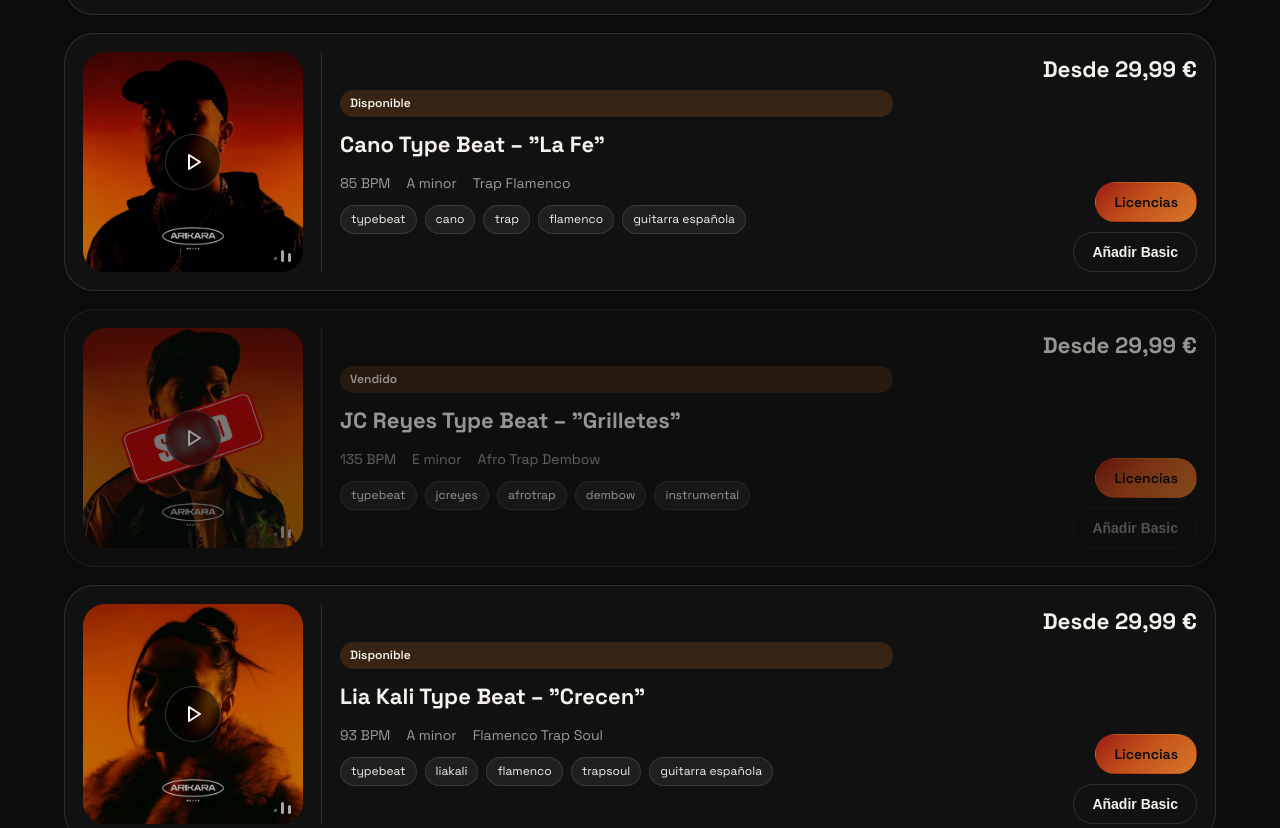
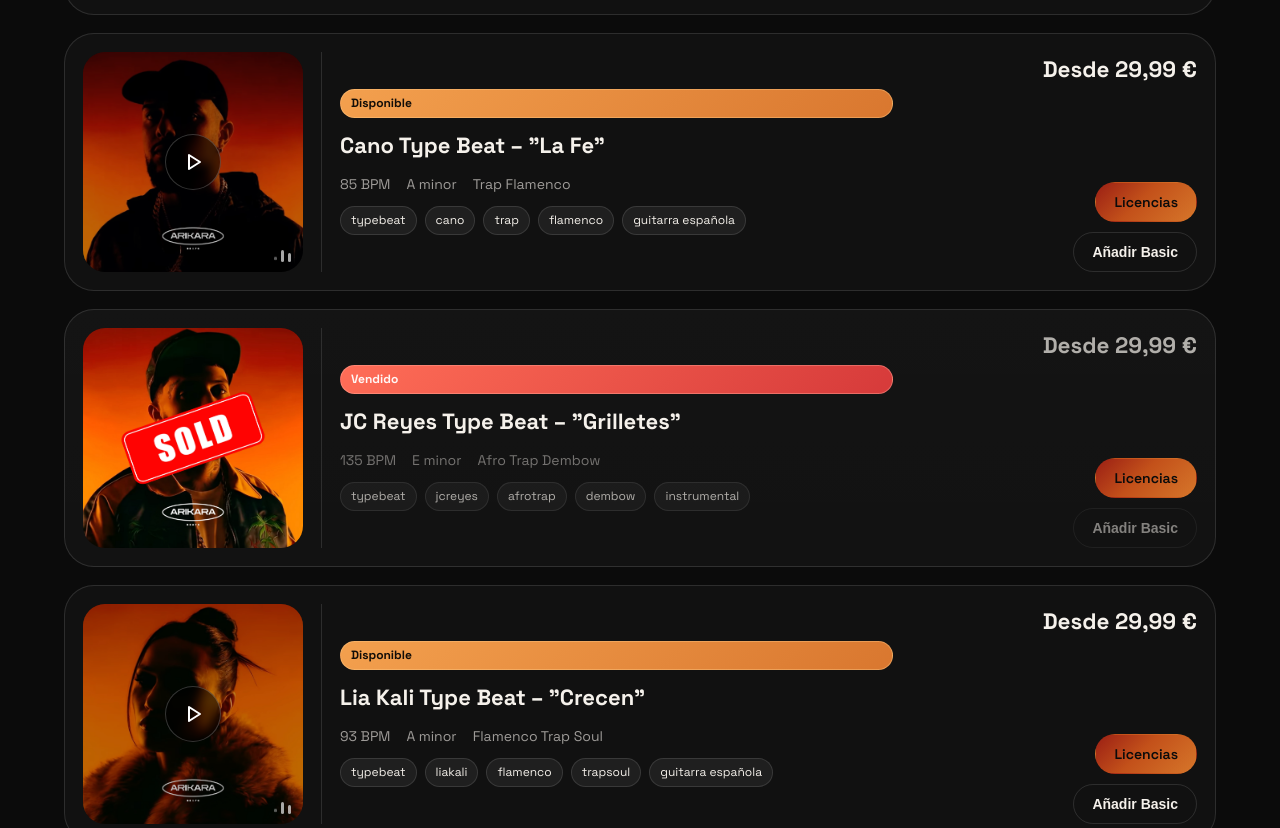
Before and after one commit to padroaberci-ai/arikara-beats, a website: page frontend/index.html in a window 1280 px wide. Shown: the part 2619-3447 px from the top of the page. Drawn offline with nearby package versions, Linux system fonts and the light colour scheme.

Commit message:
Refine sold beat cards

```diff
--- a/frontend/app.js
+++ b/frontend/app.js
@@ -657,21 +657,25 @@
       const isSold = beat.status === 'sold';
       const isUnavailable = beat.status && beat.status !== 'available';
       const statusLabel = isSold ? 'Vendido' : (isUnavailable ? 'No disponible' : 'Disponible');
+      const statusClass = isSold ? 'badge--status-sold' : (isUnavailable ? 'badge--status-unavailable' : 'badge--status-available');
       const hasPreview = Boolean(beat.preview);
       const beatIndex = state.beats.findIndex(b => b.id === beat.id);
       const tags = [...(beat.tags||[]), ...(beat.moods||[])].slice(0,5)
         .map(t => '<span class="tag">' + esc(t) + '</span>').join('');
+      const coverOverlay = (!isUnavailable && hasPreview) ? `
+            <button class="cover-play" type="button" data-index="${beatIndex}" data-preview="${beat.preview}" data-title="${esc(beat.title)}" data-meta="${beat.bpm} BPM - ${esc(beat.key)}" data-cover="${beat.cover}" aria-label="Reproducir preview">
+              <span class="cover-play__icon">${COVER_PLAY_SVG}</span>
+              <span class="wave wave--cover" aria-hidden="true"><span></span><span></span><span></span></span>
+            </button>
+          ` : '';
       return `
         <article class="beat-row ${isUnavailable ? 'is-unavailable' : ''}">
           <div class="beat-cover">
             <img src="${beat.cover}" alt="Cover ${esc(beat.title)}" />
-            <button class="cover-play" type="button" ${hasPreview ? '' : 'disabled'} data-index="${beatIndex}" data-preview="${beat.preview}" data-title="${esc(beat.title)}" data-meta="${beat.bpm} BPM - ${esc(beat.key)}" data-cover="${beat.cover}" aria-label="${hasPreview ? 'Reproducir preview' : 'Preview no disponible'}">
-              <span class="cover-play__icon">${hasPreview ? COVER_PLAY_SVG : COVER_NO_SVG}</span>
-              <span class="wave wave--cover" aria-hidden="true"><span></span><span></span><span></span></span>
-            </button>
+            ${coverOverlay}
           </div>
           <div class="beat-info">
-            <div class="badge">${statusLabel}</div>
+            <div class="badge ${statusClass}">${statusLabel}</div>
             <div class="beat-title">${esc(beat.title)}</div>
             <div class="beat-meta">
               <span>${beat.bpm} BPM</span>
--- a/frontend/style.css
+++ b/frontend/style.css
@@ -355,8 +355,23 @@
 .btn:disabled{ opacity: 0.5; pointer-events: none; }
 .btn--back svg{ width: 18px; height: 18px; }
 
-.badge{ display: inline-flex; align-items: center; gap: 6px; padding: 4px 10px; border-radius: 999px; font-size: var(--fs-0); font-weight: 600; background: var(--accent-soft); color: var(--text); }
+.badge{ display: inline-flex; align-items: center; gap: 6px; padding: 4px 10px; border-radius: 999px; font-size: var(--fs-0); font-weight: 700; background: var(--accent-soft); color: var(--text); }
 .badge--accent{ background: var(--accent-grad); color: #0b0b0b; }
+.badge--status-available{
+  background: linear-gradient(135deg, #f3a04e 0%, #d9772f 100%);
+  color: #120d08;
+  border: 1px solid rgba(255, 205, 138, 0.4);
+}
+.badge--status-sold{
+  background: linear-gradient(135deg, #ff6d57 0%, #d63a3a 100%);
+  color: #fff7f5;
+  border: 1px solid rgba(255, 179, 167, 0.38);
+}
+.badge--status-unavailable{
+  background: linear-gradient(135deg, #7f5b43 0%, #5f4637 100%);
+  color: rgba(255, 246, 238, 0.92);
+  border: 1px solid rgba(255, 214, 188, 0.16);
+}
 .tag{ display: inline-flex; align-items: center; gap: 6px; padding: 4px 10px; border-radius: 999px; font-size: var(--fs-0); border: 1px solid var(--border); background: rgba(255,255,255,0.06); color: var(--text); }
 
 .filters{ display: grid; gap: var(--s-3); grid-template-columns: repeat(auto-fit, minmax(160px,1fr)); padding: var(--s-4); border-radius: var(--r-lg); background: var(--glass); border: 1px solid var(--border); }
@@ -370,10 +385,17 @@
   min-height: 220px;
 }
 .beat-row:hover{ transform: translateY(-2px); box-shadow: 0 24px 60px rgba(0,0,0,0.5); }
-.beat-row.is-unavailable{ opacity: 0.6; }
+.beat-row.is-unavailable{
+  background: linear-gradient(180deg, rgba(255,255,255,0.01), rgba(255,255,255,0.005)), var(--card);
+}
 .beat-row.is-unavailable .btn,
 .beat-row.is-unavailable .play-btn,
 .beat-row.is-unavailable .cover-play{ pointer-events: none; }
+.beat-row.is-unavailable .beat-meta,
+.beat-row.is-unavailable .beat-price,
+.beat-row.is-unavailable .beat-tags{
+  opacity: 0.7;
+}
 .beat-cover{ width: 220px; height: 100%; border-radius: var(--r-lg); overflow: hidden; position: relative; align-self: stretch; }
 .beat-cover img{ width: 100%; height: 100%; object-fit: cover; }
 .beat-info{ display: grid; gap: 10px; align-content: center; }
```
